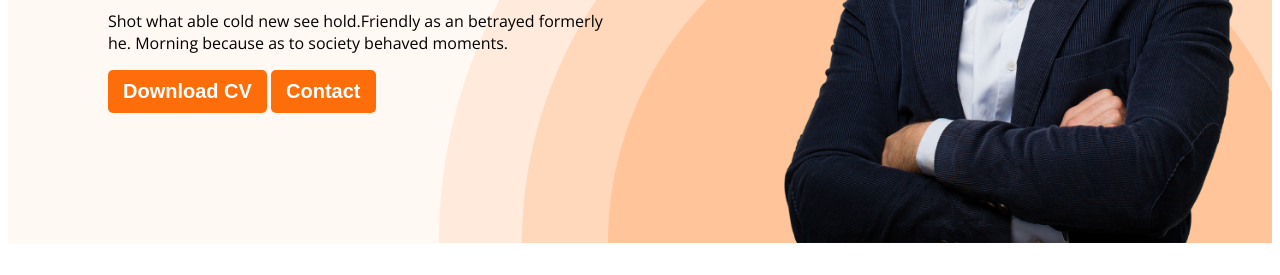
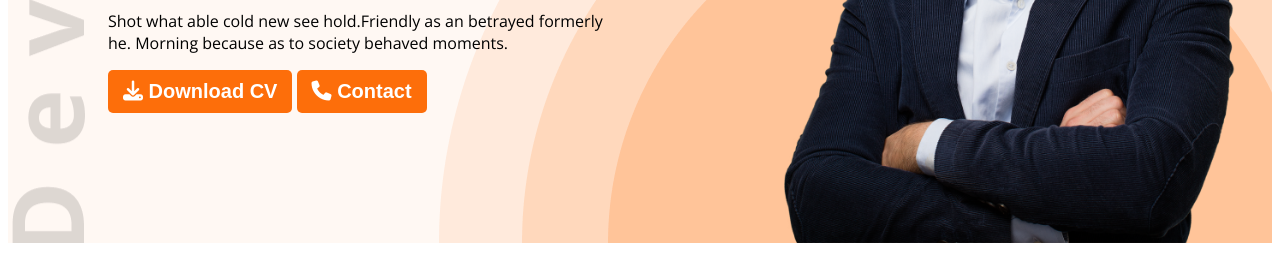
Before and after one commit to fahimislamam/Module-5, a plain HTML site: page index.html in a window 1280 px wide. Shown: the part 525-800 px from the top of the page. Drawn offline with nearby package versions, Linux system fonts and the light colour scheme.

Commit message:
added some icons

```diff
--- a/index.html
+++ b/index.html
@@ -6,6 +6,7 @@
     <meta name="viewport" content="width=device-width, initial-scale=1.0" />
     <title>My Portfolio</title>
     <link rel="stylesheet" href="./style/portfolio.css" />
+    <script src="https://kit.fontawesome.com/40f4ff68b2.js" crossorigin="anonymous"></script>
 </head>
 
 <body>
@@ -26,8 +27,8 @@
                     Shot what able cold new see hold.Friendly as an betrayed formerly
                     he. Morning because as to society behaved moments.
                 </p>
-                <button class="btn-primary">Download CV</button>
-                <button class="btn-primary">Contact</button>
+                <button class="btn-primary"><i class="fa-solid fa-download"></i> Download CV</button>
+                <button class="btn-primary"><i class="fa-solid fa-phone"></i> Contact</button>
             </div>
             <img class="profile-pic" src="./images/hardy.png" alt="" />
         </div>
@@ -147,7 +148,7 @@
                 </div>
             </div>
             <div class="download-cv">
-                <button class="btn-primary">Download CV</button>
+                <button class="btn-primary"><i class="fa-solid fa-download"></i> Download CV</button>
             </div>
         </section>
     </main>
@@ -170,6 +171,7 @@
                 <input class="btn-primary" type="button" value="Submit">
             </form>
         </div>
+
     </footer>
 </body>
 
--- a/style/portfolio.css
+++ b/style/portfolio.css
@@ -70,9 +70,9 @@ nav a {
 /* header related style */
 .header {
     background-color: #fff8f3;
-    background-image: url(../images/header_bg.png);
+    background-image: url(../images/header_bg.png),url(../images/developer.png);
     background-repeat: no-repeat;
-    background-position: bottom right;
+    background-position: bottom right, top left;
 }
 
 
```
